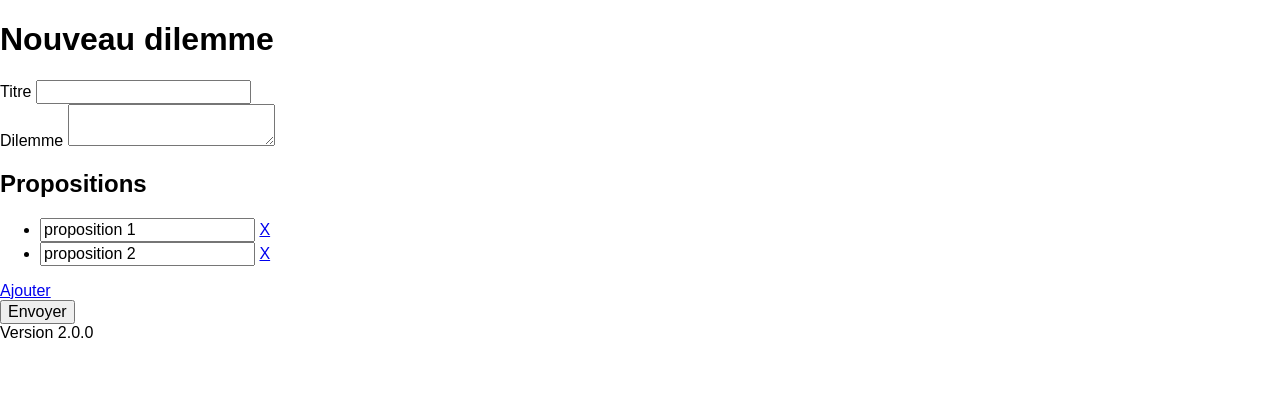
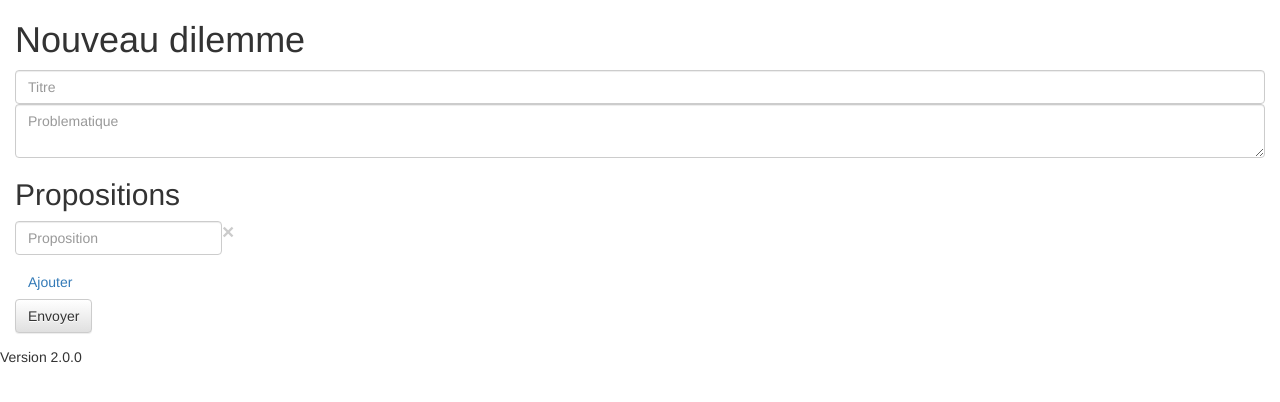
Before and after one commit to juliencorre/HMTC, a plain HTML site: page index.html in a window 1280 px wide. Drawn offline with nearby package versions, Linux system fonts and the light colour scheme.

Commit message:
Update index.html

```diff
--- a/index.html
+++ b/index.html
@@ -1,50 +1,73 @@
-<!DOCTYPE html>
+
 <html lang="en-fr">
   <head>
     <meta charset="UTF-8">
     <title>Hmtc by juliencorre</title>
     <meta name="viewport" content="width=device-width, initial-scale=1">
-    <link rel="stylesheet" type="text/css" href="stylesheets/normalize.css" media="screen">
+
+    <!-- Latest compiled and minified CSS -->
+    <link rel="stylesheet" href="https://maxcdn.bootstrapcdn.com/bootstrap/3.3.5/css/bootstrap.min.css">
+
+    <!-- Optional theme -->
+    <link rel="stylesheet" href="https://maxcdn.bootstrapcdn.com/bootstrap/3.3.5/css/bootstrap-theme.min.css">
+
+    <!-- HTML5 shim and Respond.js for IE8 support of HTML5 elements and media queries -->
+    <!-- WARNING: Respond.js doesn't work if you view the page via file:// -->
+    <!--[if lt IE 9]>
+      <script src="https://oss.maxcdn.com/html5shiv/3.7.2/html5shiv.min.js"></script>
+      <script src="https://oss.maxcdn.com/respond/1.4.2/respond.min.js"></script>
+    <![endif]-->
   </head>
     <!-- Saisie -->
-    <section>
+    <div class="row center-block">
+      <div class="col-md-12 ">
         <form>
             <h1>Nouveau dilemme</h1>
             <!-- titre -->
-            <div>
-                <label for="input_titre">Titre</label>
-                <input type="text" name="titre" id="input_titre">
+            <div >
+                <!--label class="col-sm-2 control-label" for="input_titre">Titre</label-->
+
+                  <input class="form-control" type="text" name="titre" id="input_titre" placeholder="Titre">
+
             </div>
             <!-- dilemme -->
-            <div>
-                <label for="textarea_dilemme">Dilemme</label>
-                <textarea type="text" name="dilemme" id="textarea_titre"></textarea>
+            <div >
+                <!--label class="col-sm-2 control-label" for="textarea_dilemme">Dilemme</label-->
+
+                  <textarea class="form-control" type="text" name="dilemme" id="textarea_titre" placeholder="Problematique" ></textarea>
+
             </div>
             <!-- propositions -->
             <div id="propositions_id">
                 <h2>Propositions</h2>
-                <ul>
-                    <li>
-                        <div>
-                            <input type="text" name="proposition_1" id="input_proposition_1" value="proposition 1">
-                            <a class="supprimer_class" href="#">X</a>
-                        </div>
-                    </li>
-                    <li>
-                        <div>
-                            <input type="text" name="proposition_2" id="input_proposition_2" value="proposition 2">
-                            <a class="supprimer_class" href="#">X</a>
-                        </div>
-                    </li>
+                <ul class="list-unstyled">
+                   <li>
+                     <div class="clearfix">
+                       <!--div id="badge" class="pull-left">
+                         <span class="badge">1</span>
+                       </div-->
+                       <div class="pull-left">
+                         <input class="form-control" type="text" name="proposition_x" id="input_proposition_x" placeholder="Proposition "/>
+                       </div>
+                       <div id="close_btn" class="pull-left">
+                         <button type="button" class="close" aria-label="Close">
+                           <span aria-hidden="true">&times;</span>
+                         </button>
+                       </div>
+                     </div>
+                  </li>
                 </ul>
-                <a id="ajouter_id" href="#" >Ajouter</a>
+              <div class="clearfix">
+                <button id="ajouter_id" type="button" class="btn btn-link">Ajouter</button>
+              </div>
             </div>
             <!-- submit -->
             <div>
-                <input type="button" value="Envoyer">
+                <button class="btn btn-default" type="submit">Envoyer</button>
             </div>
         </form>
-    </section>
+      </div>
+    </div>
 
     <!-- Pied de page -->
     <footer>
@@ -53,23 +76,27 @@
 
     <!-- scripts -->
     <script src="http://code.jquery.com/jquery-git.js" ></script>
+    <!-- Latest compiled and minified JavaScript -->
+    <script src="https://maxcdn.bootstrapcdn.com/bootstrap/3.3.5/js/bootstrap.min.js"></script>
 
     <script >
 
-        $(document).ready(function(){
 
+ $(document).ready(function(){
 
 
     });
 
-        $( "#ajouter_id" ).click(function() {
-           $( "#propositions_id ul" ).append( "<li><div><input type=\"text\" name=\"proposition_x\" id=\"input_proposition_x\" placeholder=\"saisir proposition \"> <a class=\"supprimer_class\" href=\"#\">X</a></div></li>" );
+$( "#ajouter_id" ).click(function() {
+
+          $num = $( "#propositions_id ul" ).length+1;
+          $texte = "<li><div class=\"clearfix\"><div class=\"pull-left\"><input class=\"form-control\" type=\"text\" name=\"proposition_x\" id=\"input_proposition_x\" placeholder=\"Proposition\"/> </div><div id=\"close_btn\" class=\"pull-left\"><button type=\"button\" class=\"close\" aria-label=\"Close\"><span aria-hidden=\"true\">&times;</span></button></div></div></li>";
+      $( "#propositions_id ul" ).append( $texte  );
         });
 
-        $('#propositions_id').on('click', 'a.supprimer_class', function(events){
+        $('#propositions_id').on('click', 'button.close', function(events){
            $(this).parent().parent().remove();
         });
 
-
     </script>
 </html>
```
